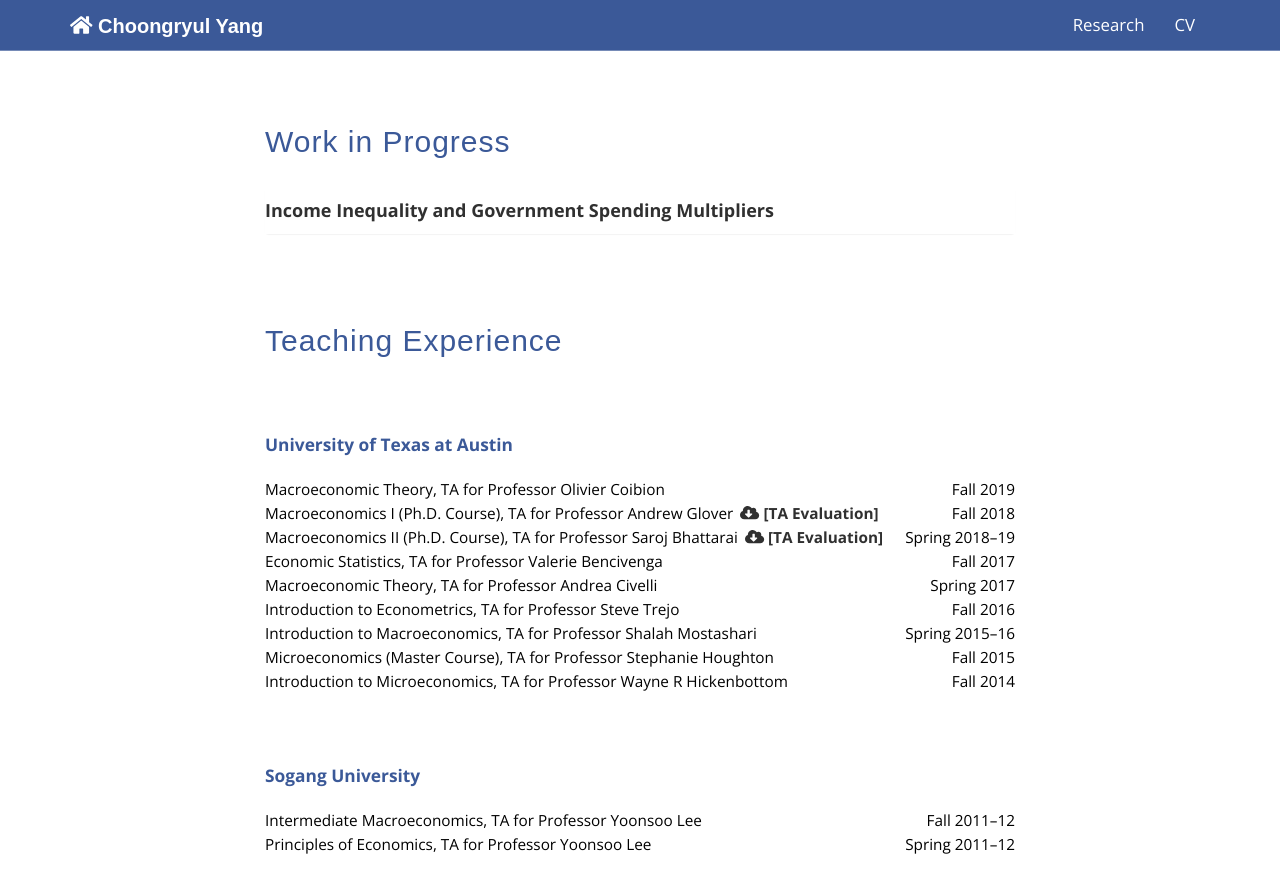
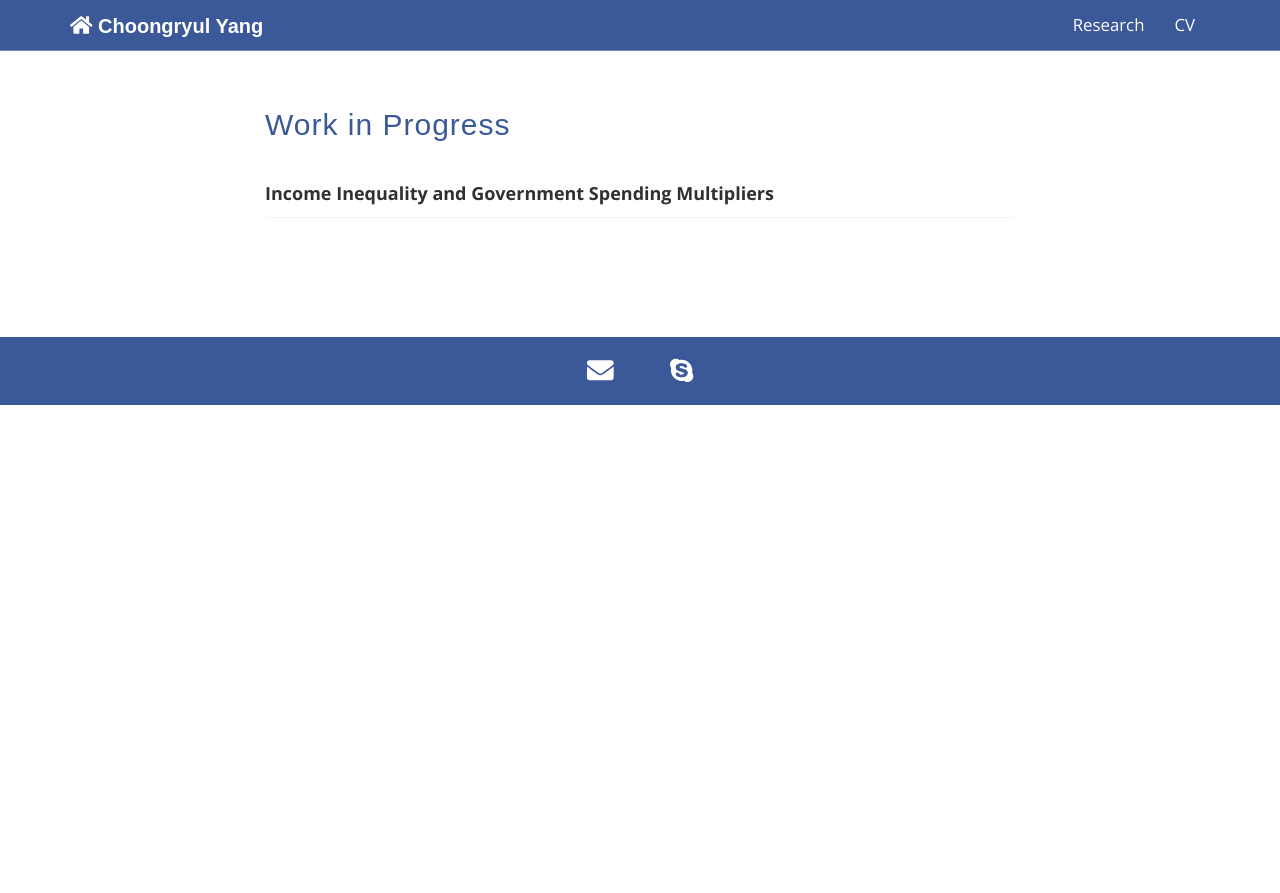
Before and after one commit to choongryulyang/choongryulyang.github.io, a Jekyll site: the page built from index.html, in a window 1280 px wide and 900 px high, scrolled down 1700 px. Shown: the top 893 px of the window. Built offline with Jekyll 4.4.1, drawn with Linux system fonts in a browser that asks for light colours; after the commit the page ends 2105 px from its top, so only the background shows below that.

Commit message:
Update index.html

```diff
--- a/index.html
+++ b/index.html
@@ -115,7 +115,7 @@ title: Choongryul Yang
 						</p>
 
 						<p style="margin-bottom:0px; font-size: 11.5pt">
-						<a class="two" target="_blank" onclick="ga('send','event','JMP Abstract', 'Click', 'Design')"
+						<a class="two" target="_blank" onclick="ga('send','event','JMP Abstract', 'Click', 'Design')">
 						<label for="jmp">abstract </label></a>
 						</p>
 
@@ -177,11 +177,10 @@ title: Choongryul Yang
 
 						<p style="margin-bottom:0px; font-size: 11.5pt">
 						<b>[An interactive set of Jupyter notebooks in Julia]</b>
-						</p>
 						<a href="https://mybinder.org/v2/gh/choongryulyang/dynamic_multivariate_RI/master?filepath=Julia", target="_blank">
 							<img src="https://mybinder.org/badge_logo.svg" title="Dynamic RI in Julia" alt="Dynamic RI"></a>
+						</p>
 
-..
 						<p style="margin-bottom:0px; font-size: 11.5pt">
 						<a style="color: #303030">
 						This version: 2019/10.
@@ -481,6 +480,7 @@ title: Choongryul Yang
 
 
     <!-- Teaching Section -->
+<!--
     <section id="teaching" class="container  text-left">
         <div class="row">
             <div class="col-lg-8 col-lg-offset-2">
@@ -488,11 +488,6 @@ title: Choongryul Yang
                 <h2 style="margin-bottom:0px;margin-top:70px"><span >Teaching Experience</span></h2>
 
                 <p style="text-align:left;margin-top:10px">
-
-<!--
-				<i class="fas fa-cloud-download-alt" ></i>
-				<b> Teaching Statement: [ <a class="two" href="cv/ChoongryulYang_CV.pdf" target="_blank">PDF</a>]</b>
--->
 
 				</p>
 
@@ -590,7 +585,7 @@ title: Choongryul Yang
 		    </div>
 		</div>
 	</section>
-
+-->
 
 
 
```
